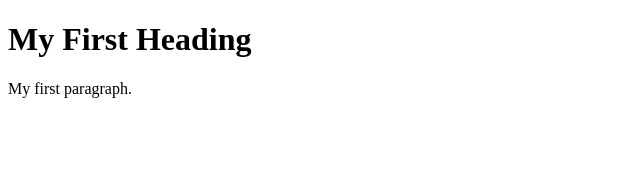
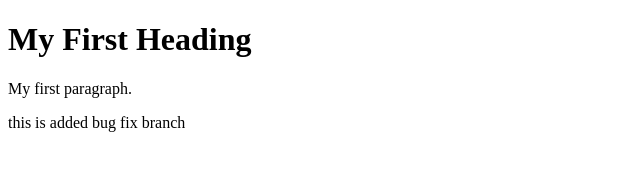
Before and after one commit to samratmanjeet7/INITIALIZ, a plain HTML site: page gitignore/index.html in a window 1280 px wide. Shown: the whole page, without its empty margins (0-640 px from the left). Drawn offline with Linux system fonts and the light colour scheme.

Commit message:
Fixed the bug

```diff
--- a/gitignore/index.html
+++ b/gitignore/index.html
@@ -4,6 +4,6 @@
 
 <h1>My First Heading</h1>
 <p>My first paragraph.</p>
-
+<p> this is added bug fix branch</p>
 </body>
 </html>
```
Also changed, not shown: 1 other file.
